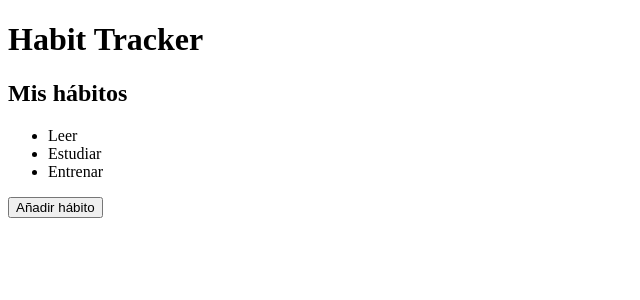
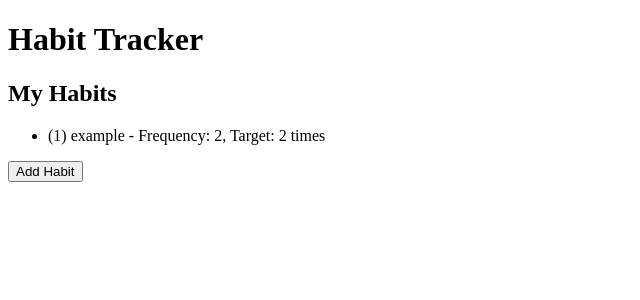
Before and after one commit to Zake207/HabitTracker, a React (Vite) app: page / in a window 1280 px wide. Shown: the top 300 px of the page, without its empty margins (0-640 px from the left). Built offline with nearby package versions, Linux system fonts and the light colour scheme.

Commit message:
add: first implementation of insert an habit via interface

```diff
--- a/src/App.tsx
+++ b/src/App.tsx
@@ -1,11 +1,15 @@
+import { HabitTrackerService } from './HabitTrackerService.ts';
 import HabitList from './components/HabitList.tsx';
+
+const habitTrackerService = new HabitTrackerService();
+habitTrackerService.insertTrackedHabit(1,"example",2,2,"times")
 
 function App() {
   return (
     <main>
       <h1>Habit Tracker</h1>
 
-      <HabitList />
+      <HabitList service={habitTrackerService} />
     </main>
   );
 }
--- a/src/HabitService.ts
+++ b/src/HabitService.ts
@@ -155,6 +155,10 @@ export class HabitService {
       return { found: true, habit: this.habits.get(habit_id) }
     }
   }
+
+  getHabits() :  Map<number, Habit> {
+    return this.habits
+  }
 }
 
 //////////////////////////////////////////////////////////////////
--- a/src/HabitTrackerService.ts
+++ b/src/HabitTrackerService.ts
@@ -5,7 +5,7 @@ export class HabitTrackerService {
   private habits = new HabitService()
   private registers = new HabitRegisterService()
 
-  constructor(habit_list: Map<number, Habit>) {
+  constructor(habit_list: Map<number, Habit> = new Map<number, Habit>) {
     this.habits = new HabitService(habit_list)
     habit_list.forEach((habit) => {
       this.registers.addEntry(habit.habitId)
@@ -82,9 +82,9 @@ export class HabitTrackerService {
     return false
   }
 
-  // getTrackedHabits() : HabitService {
-  //     return this.habits
-  // }
+  getTrackedHabits(): Array<Habit> {
+    return Array.from(this.habits.getHabits().values());
+  }
 
   // getRegisters() : HabitRegisterService {
   //     return this.registers
--- a/src/components/HabitList.tsx
+++ b/src/components/HabitList.tsx
@@ -1,29 +1,53 @@
-import { useState } from 'react';
+import { useState, type FormEvent } from 'react';
+import type { Habit, measure_eng } from '../HabitService.ts';
+import type { HabitTrackerService } from '../HabitTrackerService.ts';
 
-function HabitList() {
-  const [habits, setHabits] = useState<string[]>([
-    'Leer',
-    'Estudiar',
-    'Entrenar',
-  ]);
+interface HabitListProps {
+  service: HabitTrackerService;
+}
+
+function HabitList({ service }: HabitListProps) {
+  function handleSubmitNewHabit(event: FormEvent<HTMLFormElement>) {
+    event.preventDefault()
+    service.insertTrackedHabit(id,name,freq,tar,tarm)
+    setHabits(service.getTrackedHabits());
+    setShowForm(false)
+  }
+  const [habits, setHabits] = useState<Habit[]>(
+    service.getTrackedHabits(),
+  );
+  const [showForm, setShowForm] = useState(false);
+  const [id, setId] = useState(0);
+  const [name, setName] = useState('');
+  const [freq, setFreq] = useState(0);
+  const [tar, setTar] = useState(0);
+  const [tarm, setTarm] = useState<measure_eng>('times');
 
   return (
     <section>
-      <h2>Mis hábitos</h2>
+      <h2>My Habits</h2>
 
       <ul>
         {habits.map((habit) => (
-          <li key={habit}>{habit}</li>
+          <li key={habit.habitId}>
+            ({habit.habitId}) {habit.name} - Frequency: {habit.frequency}, Target: {habit.target} {habit.target_measure}
+          </li>
         ))}
       </ul>
-
-      <button
-        onClick={() =>
-          setHabits([...habits, 'Programar'])
-        }
-      >
-        Añadir hábito
+      <button onClick={() => setShowForm(true)}>
+        Add Habit
       </button>
+          {showForm && (
+        <form onSubmit={handleSubmitNewHabit}>
+        New Habit:<br />
+            Id <input value={id} onChange={(event) => setId(Number(event.target.value))}/><br />
+            Name <input value={name} onChange={(event) => setName(event.target.value)}/><br />
+            Frequency <input value={freq} onChange={(event) => setFreq(Number(event.target.value))}/><br />
+            Target <input value={tar} onChange={(event) => setTar(Number(event.target.value))}/><br />
+            Target Measure <input value={tarm} onChange={(event) => setTarm(event.target.value)}/><br />
+            <button type="submit"> Añadir </button>
+        </form>
+      )}
     </section>
   );
 }
```
